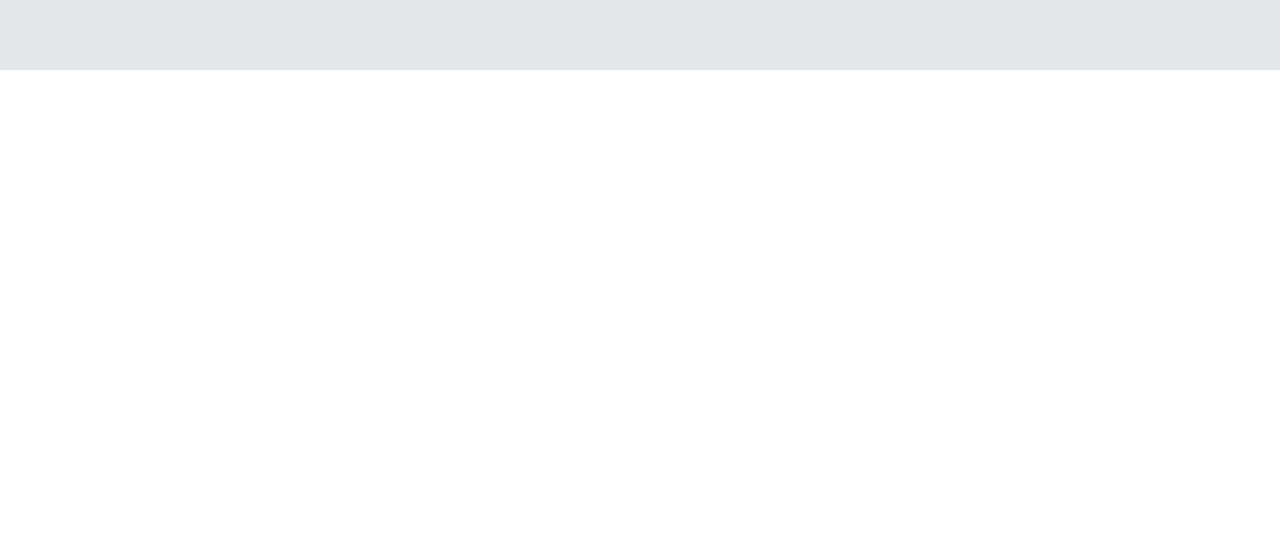
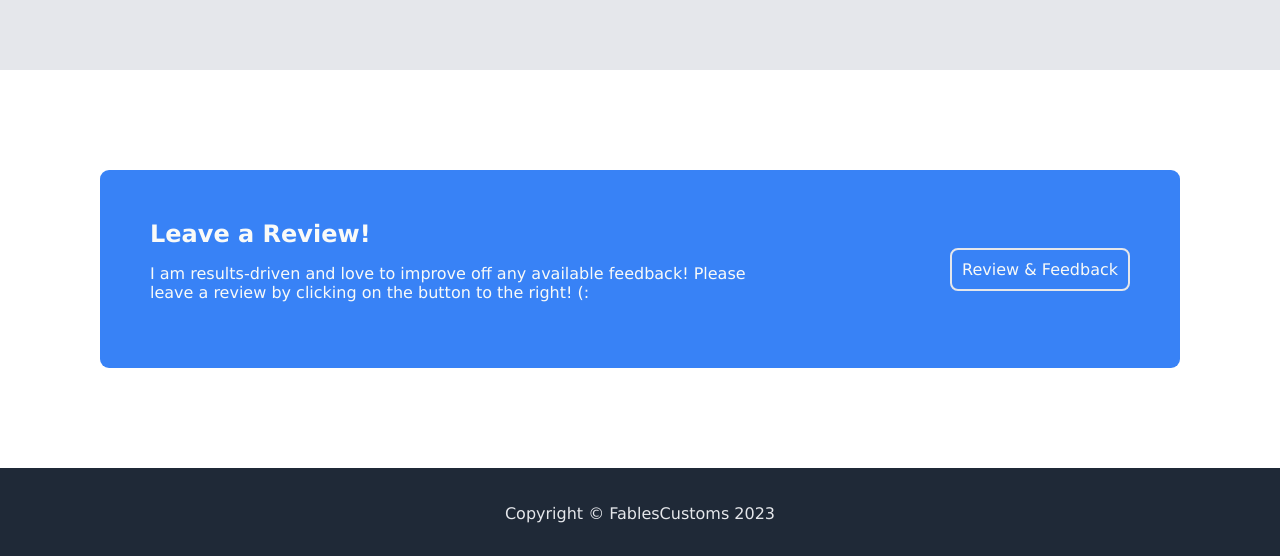
Before and after one commit to fabiantorrestech/odin-landing-page, a plain HTML site: page index.html in a window 1280 px wide. Shown: the part 1294-1850 px from the top of the page. Before the commit the page ends 1364 px from the top, so only its background shows below. Drawn offline with Linux system fonts and the light colour scheme.

Commit message:
added review/call-to-action section with styling

```diff
--- a/index.html
+++ b/index.html
@@ -80,12 +80,18 @@
     </div>
   </div>
 
-  <div class="sign-up-alert">
-
+  <div class="call-to-action">
+    <div class="action-text">
+      <h1>Leave a Review!</h1>
+      <div class="action-textbox">
+        <p>I am results-driven and love to improve off any available feedback! Please leave a review by clicking on the button to the right! (:</p>
+      </div>
+    </div>
+    <a class="action-button" href="/#">Review & Feedback</a>
   </div>
 
   <div class="footer">
-
+    <p>Copyright © FablesCustoms 2023</p>
   </div>
 
 </body>
--- a/styles.css
+++ b/styles.css
@@ -164,3 +164,56 @@ a {
   font-weight: 600;
   margin-top: 2%;
 }
+
+/* ------------ */
+
+.call-to-action {
+  background-color: #3882F6;
+  display: flex;
+  justify-content: space-between;
+  align-items: center;
+  margin: 100px;
+  padding: 50px;
+  border-radius: 9px;
+  gap: 10px;
+  color: #F9FAF8;
+}
+
+.call-to-action .action-text {
+  display: flex;
+  flex-direction: column;
+}
+
+.call-to-action .action-text
+.action-textbox {
+ max-width: 600px;
+}
+
+.call-to-action .action-text h1 {
+ padding: 0px;
+ margin: 0px;
+ font-size: 24px;
+}
+
+.call-to-action .action-text p {
+
+}
+
+.call-to-action .action-button {
+  color: #F9FAF8;
+  padding: 10px;
+  border: 2px solid;
+  border-color: #E5E7EB;
+  border-radius: 8px;
+  background-color: inherit;
+}
+
+/* ------------ */
+.footer {
+  display: flex;
+  background-color: #1F2937;
+  align-items: center;
+  justify-content: center;
+  color: #E5E7EB;
+  padding: 20px;
+}
```
